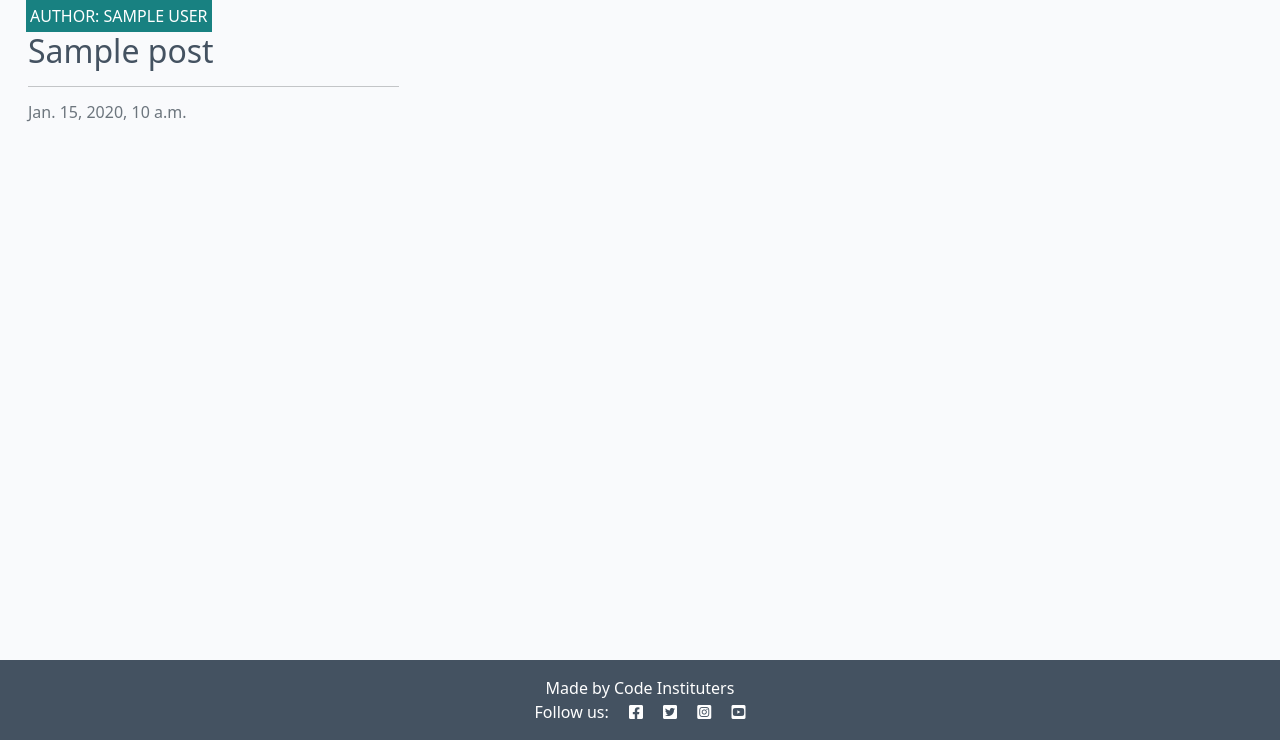
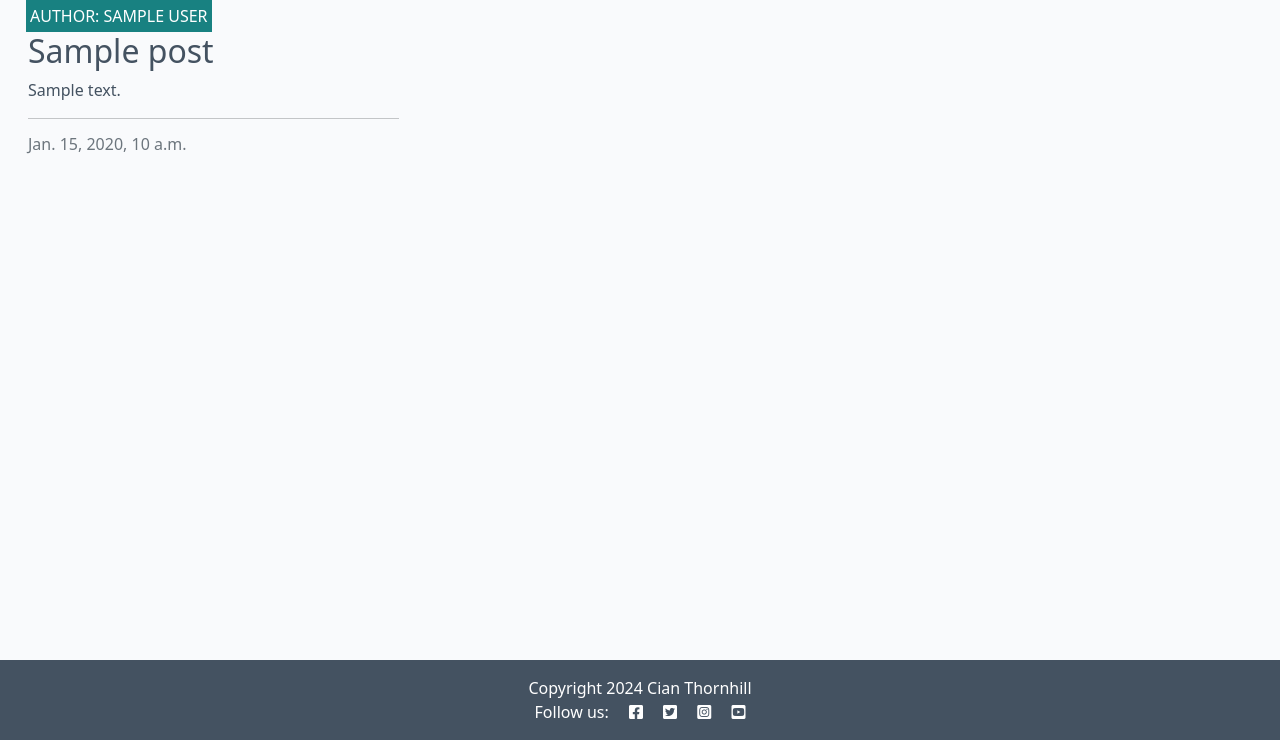
Before and after one commit to CianThornhill/django-blog-ci, a Django app: template blog/templates/blog/index.html in a window 1280 px wide. Shown: the part 60-800 px from the top of the page. Run offline with Django 4.2, Linux system fonts and the light colour scheme; the template is opened without the code that fills it: most values are stand-ins (such as "Sample title", 1, 10 or a date in 2020).

Commit message:
added Excerpt section under post header to base template and linked home page navbar

```diff
--- a/blog/templates/blog/index.html
+++ b/blog/templates/blog/index.html
@@ -20,6 +20,7 @@
                             </div>
                             <a href="#" class="post-link">
                                 <h2 class="card-title">{{ post.title }}</h2>
+                                <p class="card-text">{{ post.excerpt }}</p>
                             </a>
 
                             <hr />
--- a/templates/base.html
+++ b/templates/base.html
@@ -41,7 +41,7 @@
                 <ul class="navbar-nav me-auto mb-2 mb-lg-0">
                     <li class="nav-item">
                         <a class="nav-link {% if request.path == home_url %}active{% endif %}" aria-current="page"
-                            href="#">Home</a>
+                            href="{% url 'home' %}">Home</a>
                     </li>
 
                 </ul>
@@ -62,7 +62,11 @@
 
     <!-- Footer -->
     <footer class="footer mt-auto py-3 dark-bg">
-        <p class="m-0 text-center text-white">Made by Code Instituters</p>
+        <p class="m-0 text-center text-white">
+        {% block copyright %}
+            Copyright 2024 Cian Thornhill
+        {% endblock copyright %}
+        </p>
         <p class="m-0 text-center text-white">Follow us: <i class="fab fa-facebook-square ms-3"></i>
             <i class="fab fa-twitter-square ms-3"></i>
             <i class="fab fa-instagram-square ms-3"></i>
```
